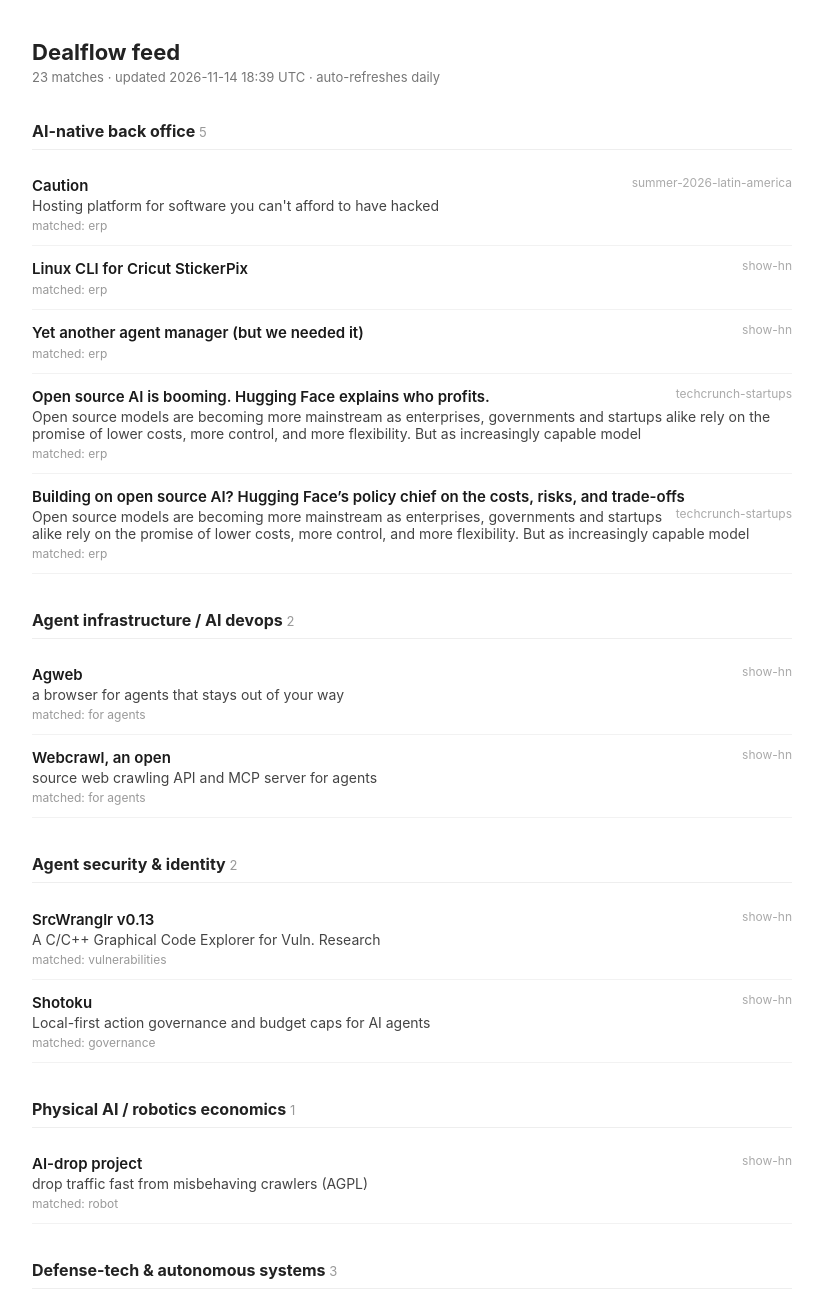
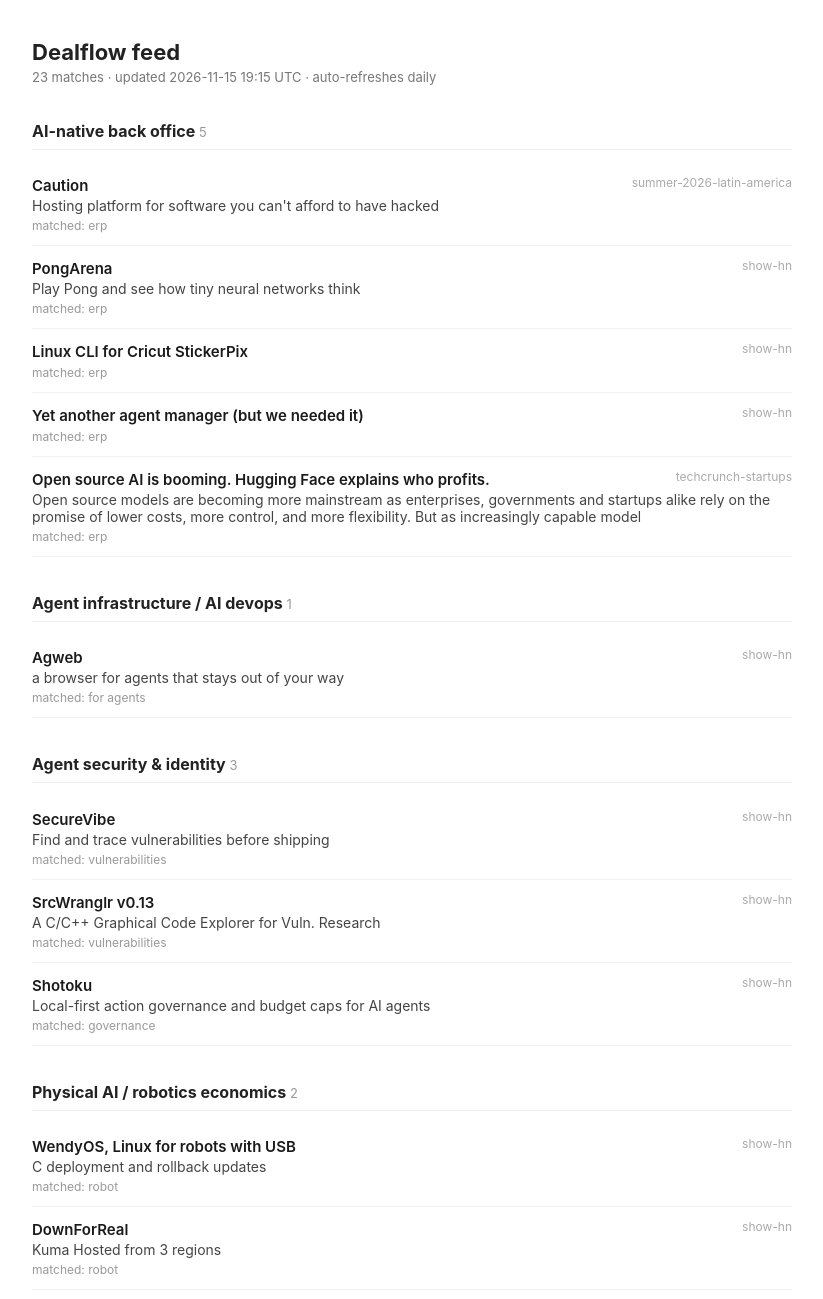
Before and after one commit to diegorivero06/dealflow2-engine, a plain HTML site: page docs/index.html in a window 1280 px wide. Shown: the top 1299 px of the page, without its empty margins (228-1051 px from the left). Drawn offline with Linux system fonts and the light colour scheme.

Commit message:
Daily feed update 2026-11-15

```diff
--- a/docs/index.html
+++ b/docs/index.html
@@ -26,7 +26,7 @@
 </head>
 <body>
   <h1>Dealflow feed</h1>
-  <div class="meta">23 matches &middot; updated 2026-11-14 18:39 UTC &middot; auto-refreshes daily</div>
+  <div class="meta">23 matches &middot; updated 2026-11-15 19:15 UTC &middot; auto-refreshes daily</div>
 
         <section>
           <h2>AI-native back office <span class="count">5</span></h2>
@@ -37,6 +37,16 @@
                   <span class="batch">summer-2026-latin-america</span>
                 </div>
                 <div class="oneliner">Hosting platform for software you can't afford to have hacked</div>
+                <div class="keywords">matched: erp</div>
+
+
+              </div>
+              <div class="card">
+                <div class="card-head">
+                  <a href="https://jonaslindblom.github.io/pongarena/" target="_blank">PongArena</a>
+                  <span class="batch">show-hn</span>
+                </div>
+                <div class="oneliner">Play Pong and see how tiny neural networks think</div>
                 <div class="keywords">matched: erp</div>
 
 
@@ -71,19 +81,9 @@
 
 
               </div>
-              <div class="card">
-                <div class="card-head">
-                  <a href="https://techcrunch.com/podcast/building-on-open-source-ai-hugging-faces-policy-chief-on-the-costs-risks-and-trade-offs/" target="_blank">Building on open source AI? Hugging Face’s policy chief on the costs, risks, and trade-offs</a>
-                  <span class="batch">techcrunch-startups</span>
-                </div>
-                <div class="oneliner">Open source models are becoming more mainstream as enterprises, governments and startups alike rely on the promise of lower costs, more control, and more flexibility. But as increasingly capable model</div>
-                <div class="keywords">matched: erp</div>
-
-
-              </div>
         </section>
         <section>
-          <h2>Agent infrastructure / AI devops <span class="count">2</span></h2>
+          <h2>Agent infrastructure / AI devops <span class="count">1</span></h2>
 
               <div class="card">
                 <div class="card-head">
@@ -95,20 +95,20 @@
 
 
               </div>
+        </section>
+        <section>
+          <h2>Agent security & identity <span class="count">3</span></h2>
+
               <div class="card">
                 <div class="card-head">
-                  <a href="https://github.com/brainfish-ai/webcrawl-anything" target="_blank">Webcrawl, an open</a>
+                  <a href="https://securevibe-dev.vercel.app/" target="_blank">SecureVibe</a>
                   <span class="batch">show-hn</span>
                 </div>
-                <div class="oneliner">source web crawling API and MCP server for agents</div>
-                <div class="keywords">matched: for agents</div>
+                <div class="oneliner">Find and trace vulnerabilities before shipping</div>
+                <div class="keywords">matched: vulnerabilities</div>
 
 
               </div>
-        </section>
-        <section>
-          <h2>Agent security & identity <span class="count">2</span></h2>
-
               <div class="card">
                 <div class="card-head">
                   <a href="https://github.com/jdefrancesco/SrcWranglr" target="_blank">SrcWranglr v0.13</a>
@@ -131,14 +131,24 @@
               </div>
         </section>
         <section>
-          <h2>Physical AI / robotics economics <span class="count">1</span></h2>
+          <h2>Physical AI / robotics economics <span class="count">2</span></h2>
 
               <div class="card">
                 <div class="card-head">
-                  <a href="https://rocketgit.com/user/catalinux/ai-drop" target="_blank">AI-drop project</a>
+                  <a href="https://docs.wendy.dev/latest/getting-started/app/" target="_blank">WendyOS, Linux for robots with USB</a>
                   <span class="batch">show-hn</span>
                 </div>
-                <div class="oneliner">drop traffic fast from misbehaving crawlers (AGPL)</div>
+                <div class="oneliner">C deployment and rollback updates</div>
+                <div class="keywords">matched: robot</div>
+
+
+              </div>
+              <div class="card">
+                <div class="card-head">
+                  <a href="https://downforreal.com/" target="_blank">DownForReal</a>
+                  <span class="batch">show-hn</span>
+                </div>
+                <div class="oneliner">Kuma Hosted from 3 regions</div>
                 <div class="keywords">matched: robot</div>
 
 
@@ -183,10 +193,10 @@
 
               <div class="card">
                 <div class="card-head">
-                  <a href="https://github.com/qoralai/bwat" target="_blank">Bwat turns what's said in Zoom meetings into todos for your agents</a>
+                  <a href="https://github.com/meghrathod/atmosphere" target="_blank">Atmosphere</a>
                   <span class="batch">show-hn</span>
                 </div>
-                <div class="oneliner"></div>
+                <div class="oneliner">Dolby Atmos for Netflix in Safari (Vibecoded)</div>
                 <div class="keywords">matched: os for</div>
 
 
@@ -197,11 +207,11 @@
 
               <div class="card">
                 <div class="card-head">
-                  <a href="https://github.com/konarkmodi/pi-doubleword" target="_blank">The Price of Patience</a>
+                  <a href="https://github.com/racetozero/atlassian-toolkit" target="_blank">atl, a Rust CLI for Jira, Confluence and Bitbucket with ~15ms overhead</a>
                   <span class="batch">show-hn</span>
                 </div>
                 <div class="oneliner"></div>
-                <div class="keywords">matched: inference</div>
+                <div class="keywords">matched: data center</div>
 
 
               </div>
@@ -241,18 +251,8 @@
               </div>
         </section>
         <section>
-          <h2>Contrarian consumer <span class="count">2</span></h2>
+          <h2>Contrarian consumer <span class="count">1</span></h2>
 
-              <div class="card">
-                <div class="card-head">
-                  <a href="https://www.youtube.com/watch?v=mN1eZl0hKTQ" target="_blank">Clozemaster MCP server that turns class notes into cloze sentences</a>
-                  <span class="batch">show-hn</span>
-                </div>
-                <div class="oneliner"></div>
-                <div class="keywords">matched: learning app</div>
-
-
-              </div>
               <div class="card">
                 <div class="card-head">
                   <a href="https://techcrunch.com/2026/11/12/phota-labs-uses-ai-to-turn-everyday-photos-into-professional-looking-shots/" target="_blank">Phota Labs uses AI to turn everyday photos into professional-looking shots</a>
```
Also changed, not shown: dealflow_latest.csv (+6 -6 lines).
